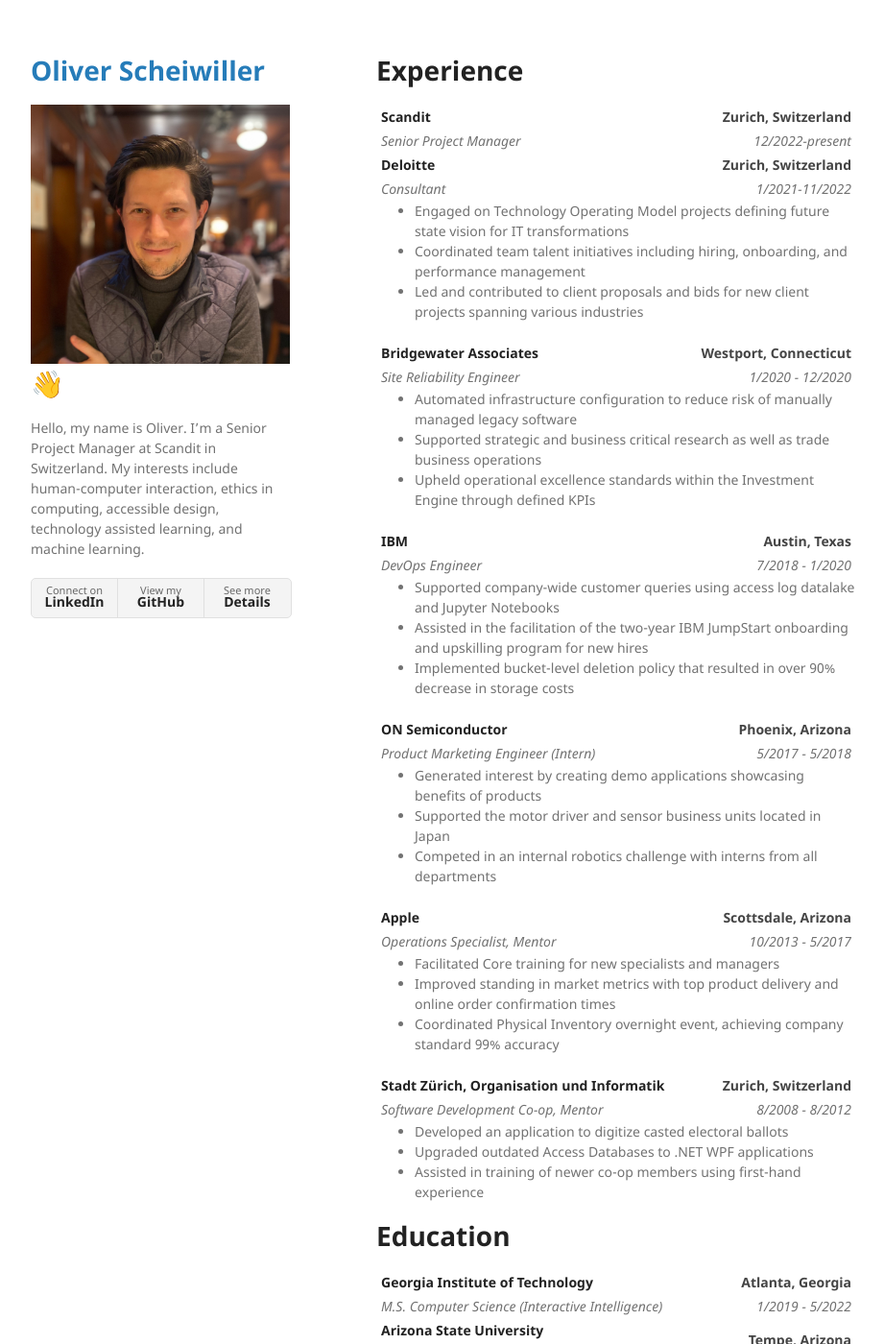
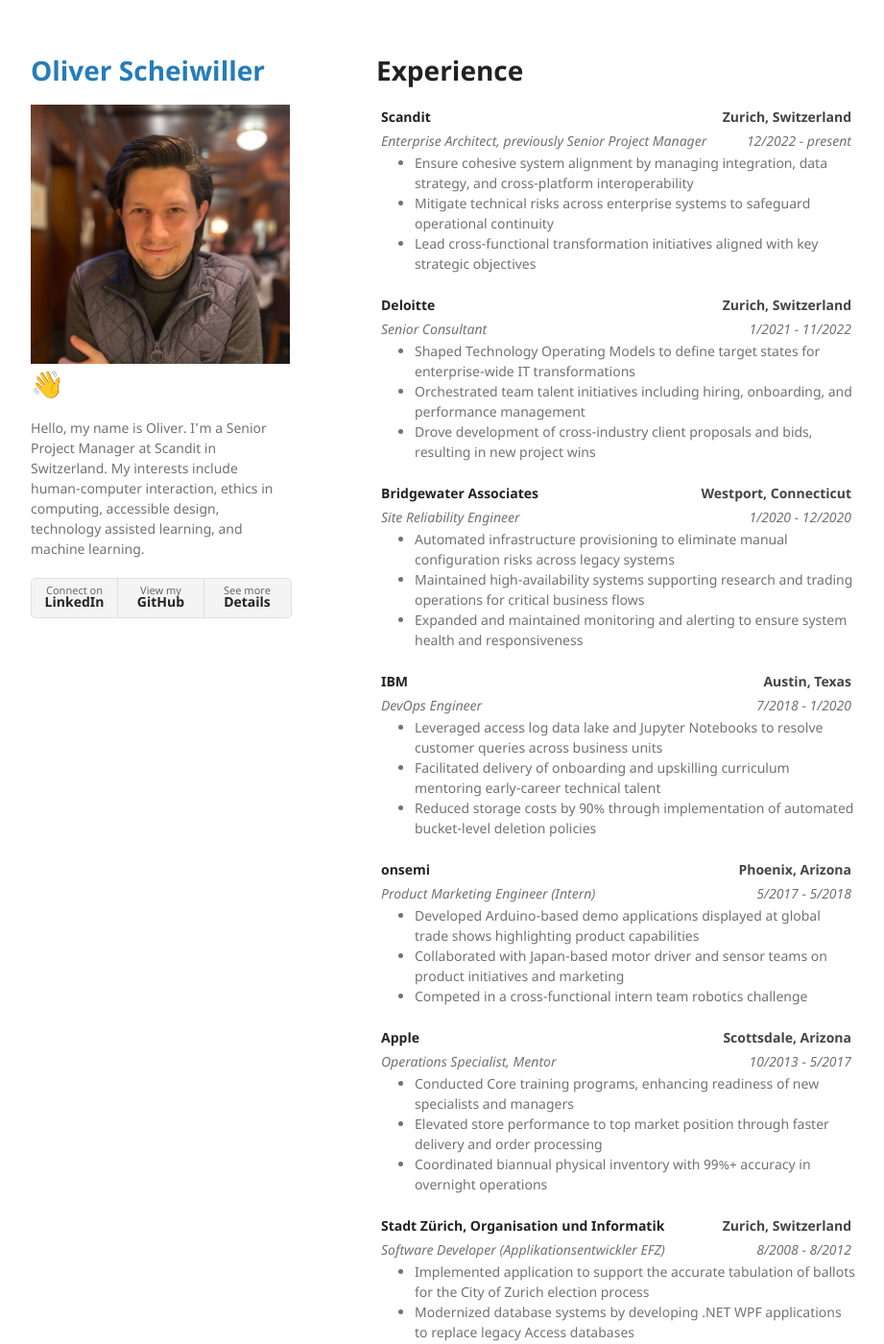
Before and after one commit to oschei/oschei.github.io, a Jekyll site: the page built from detailed.md, in a window 1280 px wide and 1400 px high. Shown: the whole window at 96% size, without its empty margins (178-1099 px from the left). Built offline with Jekyll 4.4.1, drawn with Linux system fonts in a browser that asks for light colours; some of the changed text lies outside the part shown.

Commit message:
Update work experience section to match source document
Changes in detailed.md:
- Scandit: updated title to "Enterprise Architect, previously Senior Project Manager"; added three bullet points (were missing entirely)
- Deloitte: corrected title from "Consultant" to "Senior Consultant"; replaced all three bullets with exact wording from source
- Bridgewater: replaced all three bullets with exact wording from source
- IBM: replaced all three bullets with exact wording from source
- onsemi: renamed from "ON Semiconductor" to "onsemi"; replaced all three bullets with exact wording from source
- Apple: replaced all three bullets with exact wording from source
- Stadt Zürich: corrected role title from "Software Development Co-op, Mentor" to "Software Developer (Applikationsentwickler EFZ)"; replaced all three bullets with exact wording from source
- Education: corrected degree abbreviation and name for ASU (was "B.S.E. Computer Systems Engineering", now "BSE, Computer Engineering"); corrected ASU end date (was 8/2018, now 5/2018); added missing Technische Berufsschule Zürich entry

Changes in index.md:
- Updated current title at Scandit from "Senior Project Manager" to "Enterprise Architect"
- Updated Deloitte label from "TS&T Consultant" to "Senior Consultant"
- Updated semiconductor company name to "onsemi"

```diff
--- a/detailed.md
+++ b/detailed.md
@@ -4,70 +4,79 @@
 
 # Experience
 
-| **Scandit**              | Zurich, Switzerland |
-|:-------------------------|--------------------:|
-| *Senior Project Manager* | *12/2022-present*   |
+| **Scandit**                                               | Zurich, Switzerland |
+|:----------------------------------------------------------|--------------------:|
+| *Enterprise Architect, previously Senior Project Manager* | *12/2022 - present* |
+
+- Ensure cohesive system alignment by managing integration, data strategy, and cross-platform interoperability
+- Mitigate technical risks across enterprise systems to safeguard operational continuity
+- Lead cross-functional transformation initiatives aligned with key strategic objectives
 
 
-| **Deloitte** | Zurich, Switzerland |
-|:-------------|--------------------:|
-| *Consultant* | *1/2021-11/2022*    |
+| **Deloitte**         | Zurich, Switzerland |
+|:---------------------|--------------------:|
+| *Senior Consultant*  | *1/2021 - 11/2022*  |
 
-- Engaged on Technology Operating Model projects defining future state vision for IT transformations
-- Coordinated team talent initiatives including hiring, onboarding, and performance management
-- Led and contributed to client proposals and bids for new client projects spanning various industries
+- Shaped Technology Operating Models to define target states for enterprise-wide IT transformations
+- Orchestrated team talent initiatives including hiring, onboarding, and performance management
+- Drove development of cross-industry client proposals and bids, resulting in new project wins
 
 | **Bridgewater Associates**  | Westport, Connecticut |
 |:----------------------------|----------------------:|
 | *Site Reliability Engineer* | *1/2020 - 12/2020*    |
 
-- Automated infrastructure configuration to reduce risk of manually managed legacy software
-- Supported strategic and business critical research as well as trade business operations
-- Upheld operational excellence standards within the Investment Engine through defined KPIs
+- Automated infrastructure provisioning to eliminate manual configuration risks across legacy systems
+- Maintained high-availability systems supporting research and trading operations for critical business flows
+- Expanded and maintained monitoring and alerting to ensure system health and responsiveness
 
 
 | **IBM**           | Austin, Texas     |
 |:------------------|------------------:|
 | *DevOps Engineer* | *7/2018 - 1/2020* |
 
-- Supported company-wide customer queries using access log datalake and Jupyter Notebooks
-- Assisted in the facilitation of the two-year IBM JumpStart onboarding and upskilling program for new hires
-- Implemented bucket-level deletion policy that resulted in over 90% decrease in storage costs
+- Leveraged access log data lake and Jupyter Notebooks to resolve customer queries across business units
+- Facilitated delivery of onboarding and upskilling curriculum mentoring early-career technical talent
+- Reduced storage costs by 90% through implementation of automated bucket-level deletion policies
 
 
-| **ON Semiconductor**                  | Phoenix, Arizona  |
+| **onsemi**                            | Phoenix, Arizona  |
 |:--------------------------------------|------------------:|
 | *Product Marketing Engineer (Intern)* | *5/2017 - 5/2018* |
 
-- Generated interest by creating demo applications showcasing benefits of products
-- Supported the motor driver and sensor business units located in Japan
-- Competed in an internal robotics challenge with interns from all departments
+- Developed Arduino-based demo applications displayed at global trade shows highlighting product capabilities
+- Collaborated with Japan-based motor driver and sensor teams on product initiatives and marketing
+- Competed in a cross-functional intern team robotics challenge
 
 
 | **Apple**                       | Scottsdale, Arizona |
 |:--------------------------------|--------------------:|
 | *Operations Specialist, Mentor* | *10/2013 - 5/2017*  |
 
-- Facilitated Core training for new specialists and managers
-- Improved standing in market metrics with top product delivery and online order confirmation times
-- Coordinated Physical Inventory overnight event, achieving company standard 99% accuracy
+- Conducted Core training programs, enhancing readiness of new specialists and managers
+- Elevated store performance to top market position through faster delivery and order processing
+- Coordinated biannual physical inventory with 99%+ accuracy in overnight operations
 
 
-| **Stadt Zürich, Organisation und Informatik** | Zurich, Switzerland |
-|:----------------------------------------------|--------------------:|
-| *Software Development Co-op, Mentor*          | *8/2008 - 8/2012*   |
+| **Stadt Zürich, Organisation und Informatik**         | Zurich, Switzerland |
+|:------------------------------------------------------|--------------------:|
+| *Software Developer (Applikationsentwickler EFZ)*     | *8/2008 - 8/2012*   |
 
-- Developed an application to digitize casted electoral ballots
-- Upgraded outdated Access Databases to .NET WPF applications
-- Assisted in training of newer co-op members using first-hand experience
+- Implemented application to support the accurate tabulation of ballots for the City of Zurich election process
+- Modernized database systems by developing .NET WPF applications to replace legacy Access databases
+- Mentored new joiners, leveraging personal experience to accelerate their ramp-up
 
 # Education
 
 | **Georgia Institute of Technology**                | Atlanta, Georgia  |
 |:---------------------------------------------------|------------------:|
-| *M.S. Computer Science (Interactive Intelligence)* | *1/2019 - 5/2022* |
+| *MS, Computer Science (Interactive Intelligence)*  | *1/2019 - 5/2022* |
 
 
-| **Arizona State University<br>Ira A. Fulton Schools of Engineering** | Tempe, Arizona     |
-|:---------------------------------------------------------------------|-------------------:|
-| *B.S.E. Computer Systems Engineering*                                | *8/2014 - 8/2018*  |
+| **Arizona State University, Ira A. Fulton School of Engineering** | Tempe, Arizona    |
+|:------------------------------------------------------------------|------------------:|
+| *BSE, Computer Engineering*                                       | *8/2014 - 5/2018* |
+
+
+| **Technische Berufsschule Zürich**                | Zurich, Switzerland |
+|:--------------------------------------------------|--------------------:|
+| *Software Developer (Applikationsentwickler EFZ)* | *8/2008 - 8/2012*   |
```
Also changed, not shown: index.md (+3 -3 lines).
